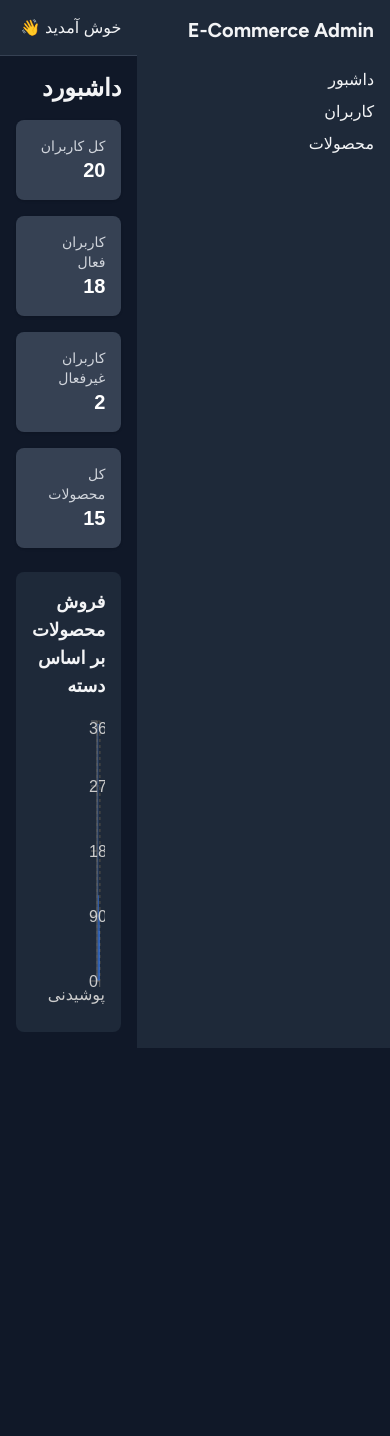
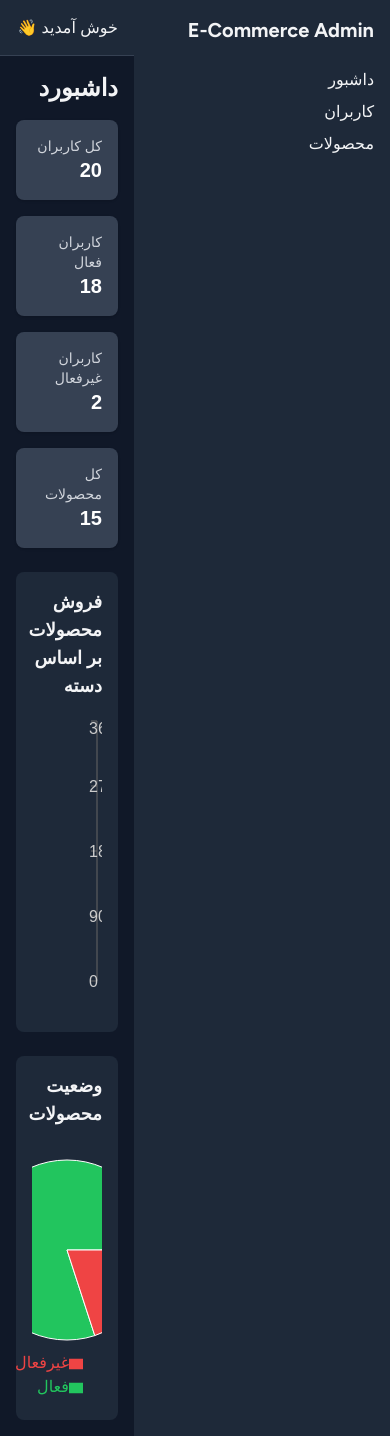
Before and after one commit to mohammad-shirani-developer/ecommerce-admin-panel, a Next.js app: page /dashboard in a window 390 px wide. Before the commit the page ends 1048 px from the top, so only its background shows below. Built offline with nearby package versions, Linux system fonts and the light colour scheme; a web font is replaced by a local one.

Commit message:
feat(dashboard): integrate product status pie chart into dashboard

```diff
--- a/src/app/dashboard/page.tsx
+++ b/src/app/dashboard/page.tsx
@@ -1,5 +1,7 @@
 "use client";
 import ProductSalesBarChart from "@/components/dashboard/ProductSalesBarChart";
+import ProductStatusPieChart from "@/components/dashboard/ProductStatusPieChart";
+import { calculateProductStatusStats } from "@/utils/calculateProductStatusStats";
 import { calculateSalesByCategory } from "@/utils/calculateSalesByCategory";
 import { getDashboardStats } from "@/utils/dashboardData";
 import { generateProducts } from "@/utils/generateProducts";
@@ -11,13 +13,16 @@ const DashboardPage = () => {
   const products = generateProducts(15);
   const salesData = calculateSalesByCategory(products);
   const stats = getDashboardStats(users, products);
-
+  const statusData = calculateProductStatusStats(products);
   return (
     <>
       <div className="space-y-6">
         <h2 className="text-2xl font-bold mb-4">داشبورد</h2>
         <StatsGrid stats={stats} />
-        <ProductSalesBarChart data={salesData} />
+        <div className="grid grid-cols-1 md:grid-cols-2 gap-6">
+          <ProductSalesBarChart data={salesData} />
+          <ProductStatusPieChart data={statusData} />
+        </div>
       </div>
     </>
   );
```
